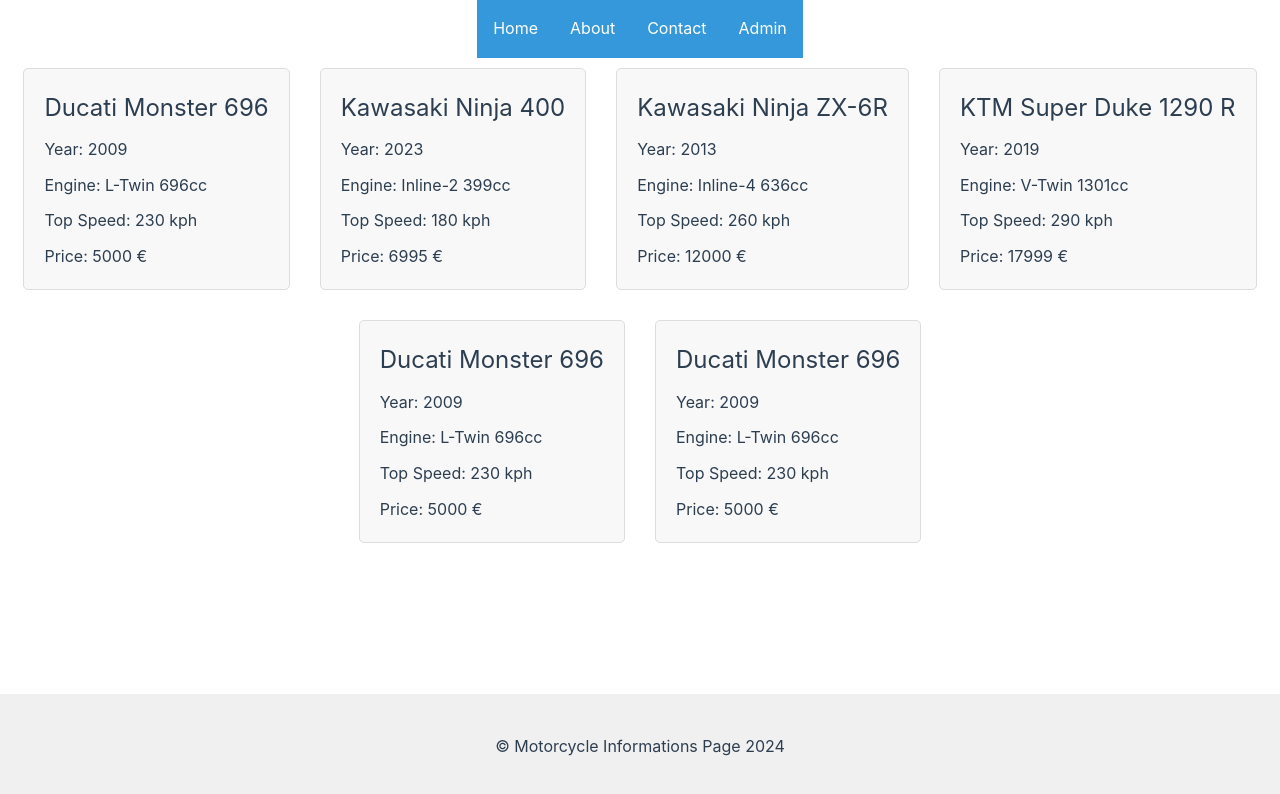
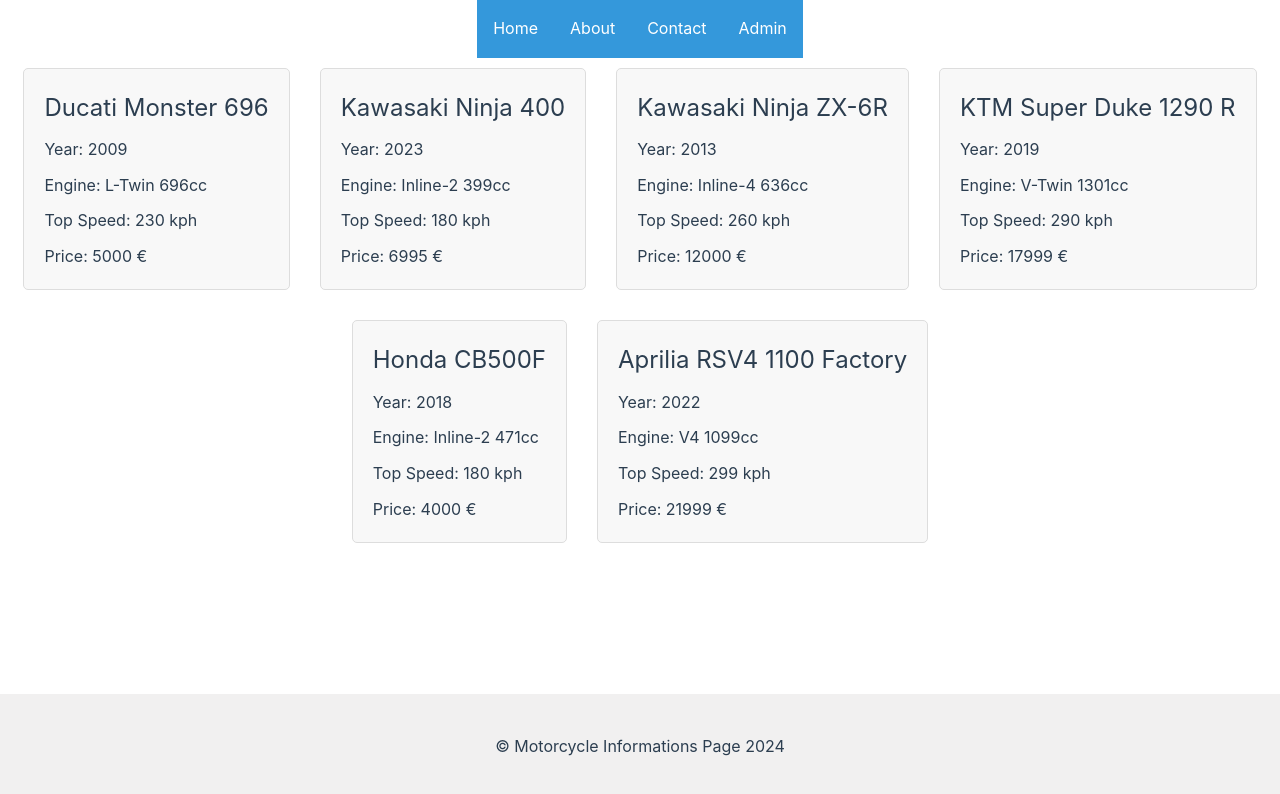
Before and after one commit to matos237/FE_Projekt, a Vue app: page / in a window 1280 px wide. Shown: the top 794 px of the page. Built offline with nearby package versions, Linux system fonts and the light colour scheme.

Commit message:
Pridávanie obsahu, zmeny v CSS

```diff
--- a/src/assets/main.css
+++ b/src/assets/main.css
@@ -33,6 +33,20 @@
   .col-20{
     flex: 20%;
     max-width: 20%;
+    background-color: white;
+    padding: 0px;
+  }
+
+  .col-10{
+    flex: 10%;
+    max-width: 10%;
+    background-color: white;
+    padding: 0px;
+  }
+
+  .col-80{
+    flex: 80%;
+    max-width: 80%;
     background-color: white;
     padding: 0px;
   }
@@ -107,3 +121,12 @@
   .motorcycle-info p {
     font-size: 16px;
   }
+
+  .about-view {
+    text-align: center;
+    padding: 20px;
+    margin: 10px;
+    background-color: #f8f8f8;
+    border: 1px solid #ddd;
+    border-radius: 5px;
+  }
--- a/src/components/AdminMenu.vue
+++ b/src/components/AdminMenu.vue
@@ -27,6 +27,10 @@
           <label for="price">Price:</label>
           <input type="number" id="price" v-model="motorcycle.price" required />
         </div>
+        <div class="form-group">
+          <label for="description">Description:</label>
+          <textarea id="description" v-model="motorcycle.description" required></textarea>
+        </div>
         <button type="submit" @click="this.store.addMotorcycle(this.motorcycle)">Add Motorcycle</button>
       </form>
     </div>
@@ -47,6 +51,7 @@
           engine: '',
           topSpeed: null,
           price: null,
+          description: '',
         },
       };
     },
--- /dev/null
+++ b/src/components/DisclaimerText.vue
@@ -0,0 +1,21 @@
+<template>
+    <div class="row">
+    <div class="col-20">
+    </div>
+    <div class="col-60">
+        <div class="about-view">
+        Disclaimer: The information provided on this site is intended for general informational purposes only.
+        While we strive to ensure the accuracy and timeliness of the content, we make no representations or warranties of any kind,
+        express or implied, about the completeness, accuracy, reliability, suitability, or availability of the information contained on the website for any purpose.
+        Any reliance you place on such information is therefore strictly at your own risk.
+
+        We acknowledge that motorcycle specifications, features, and details may change over time, and there could be inaccuracies or omissions.
+        Users are encouraged to verify any information independently and consult official sources or dealerships for the most up-to-date and accurate details.
+        The site owners, authors, and contributors disclaim any liability for any loss or damage arising from reliance on the information provided on this site or its associated content.
+        Always exercise due diligence and seek professional advice before making any decisions based on the information presented here.
+    </div>
+    </div>
+    <div class="col-20">
+    </div>
+  </div>
+</template>
--- /dev/null
+++ b/src/components/LocationInfo.vue
@@ -0,0 +1,41 @@
+<template>
+    <div class="row">
+    <div class="col-20">
+    </div>
+    <div class="col-60">
+      <div class="location-info">
+      <h3>Visit Us</h3>
+      <p><strong>Address:</strong> 1337 Šich Svatych, Ozembuchov, Tramtária</p>
+      <p><strong>Opening Hours:</strong></p>
+      <ul>
+        <li>Monday - Friday: 9:00 AM - 6:00 PM</li>
+        <li>Saturday: 10:00 AM - 4:00 PM</li>
+        <li>Sunday: Closed</li>
+      </ul>
+    </div>
+    </div>
+    <div class="col-20">
+    </div>
+  </div>
+</template>
+
+<style scoped>
+.location-info {
+  text-align: center;
+  margin-top: 30px;
+}
+
+h3 {
+  color: #3498db;
+  margin-bottom: 10px;
+}
+
+ul {
+  list-style-type: none;
+  padding: 0;
+}
+
+li {
+  margin-bottom: 5px;
+}
+</style>
--- a/src/stores/store.js
+++ b/src/stores/store.js
@@ -12,7 +12,7 @@
         engine: "L-Twin 696cc",
         topSpeed: 230,
         price: 5000,
-        description:""
+        description:"The Ducati Monster 696 of 2009 epitomizes a harmonious synthesis of aesthetic allure and dynamic prowess. This iconic motorcycle emanates an aura of distinctiveness, marrying style and performance seamlessly. Its engine, a formidable powerplant, unleashes a thrilling symphony as riders navigate varied landscapes. The Monster 696's design, marked by exposed components and a streamlined frame, emanates an understated elegance that captivates onlookers. An embodiment of versatility, this bike effortlessly adapts to the demands of city streets and winding roads alike, making it a versatile companion for diverse riding scenarios. Imbued with technological sophistication, the Monster 696 integrates modern features, ensuring an immersive and responsive riding experience. The attention to detail and quality craftsmanship underscore its enduring appeal, positioning the Monster 696 as a timeless icon within the realm of motorcycles, beckoning riders to embark on journeys where style meets performance with remarkable finesse."
       },
       {
         id: 1,
@@ -46,21 +46,23 @@
       },
       {
         id: 4,
-        brand: "Ducati",
-        model: "Monster 696",
-        year: 2009,
-        engine: "L-Twin 696cc",
-        topSpeed: 230,
-        price: 5000
+        brand: "Honda",
+        model: "CB500F",
+        year: 2018,
+        engine: "Inline-2 471cc",
+        topSpeed: 180,
+        price: 4000,
+        description:"In the motorcycling realm, the Honda CB500F of 2018 emerges as a compelling testament to design ingenuity and dynamic capability. This motorcycle, with its distinctive profile, signifies a union of aesthetic finesse and functional prowess. Powered by an engine that embodies spirited performance, the CB500F commands the road with a captivating blend of efficiency and agility. Its sleek frame and contemporary lines contribute to an overall aesthetic that is both modern and timeless, appealing to riders seeking a balance of style and substance. The CB500F seamlessly integrates rider-friendly features, ensuring a smooth and responsive journey. With a focus on versatility, this bike effortlessly navigates urban landscapes and open highways, offering riders a dynamic experience that transcends conventional boundaries. In the realm of two-wheeled excellence, the Honda CB500F 2018 stands as an embodiment of innovation, inviting enthusiasts to embrace the exhilaration of the open road."
       },
       {
         id: 5,
-        brand: "Ducati",
-        model: "Monster 696",
-        year: 2009,
-        engine: "L-Twin 696cc",
-        topSpeed: 230,
-        price: 5000
+        brand: "Aprilia",
+        model: "RSV4 1100 Factory",
+        year: 2022,
+        engine: "V4 1099cc",
+        topSpeed: 299,
+        price: 21999,
+        description:"The Aprilia RSV4 1100 Factory of 2022 is an epitome of performance engineering and visual sophistication. This motorcycle, a culmination of cutting-edge design and advanced technology, commands attention with its authoritative presence on the road. Driven by a high-performance engine, the RSV4 1100 Factory offers riders an exhilarating journey marked by robust power delivery and precise control. Its aerodynamic silhouette, characterized by sleek lines and angular contours, not only enhances its visual appeal but also optimizes airflow for superior performance. The chassis, an engineering marvel, harmonizes strength and agility, delivering a ride that balances stability and responsiveness. Equipped with top-tier suspension and braking systems, this bike ensures riders experience uncompromised control and confidence in every maneuver. Meticulous attention to detail and superior craftsmanship further elevate the RSV4 1100 Factory's status, making it a coveted choice for riders seeking a seamless fusion of style and high-performance capability."
       },
     ],
     contacts: [
--- a/src/views/AboutView.vue
+++ b/src/views/AboutView.vue
@@ -1,5 +1,8 @@
-<!-- AboutView.vue -->
 <template>
+  <div class="row">
+    <div class="col-20">
+    </div>
+    <div class="col-60">
       <div class="about-view">
         <h2>About This Page</h2>
         <p>
@@ -12,23 +15,25 @@
           The Admin page allows you to add new motorcycles to the collection. Feel free to explore and enjoy the information provided!
         </p>
       </div>
+    </div>
+    <div class="col-20">
+    </div>
+  </div>
+  <LocationInfo />
+  <DisclaimerText />
 </template>
 
 <script>
+import LocationInfo from '../components/LocationInfo.vue'
+import DisclaimerText from '../components/DisclaimerText.vue'
 export default {
-  // Add any additional logic or data for the AboutView page here
+  components: {
+    LocationInfo, DisclaimerText
+  }
 };
 </script>
 
 <style scoped>
-/* Add your styles for the AboutView page here */
-.about-view {
-  padding: 20px;
-  margin: 10px;
-  background-color: #f8f8f8;
-  border: 1px solid #ddd;
-  border-radius: 5px;
-}
 
 h2 {
   color: #3498db;
@@ -37,4 +42,6 @@
 p {
   margin-bottom: 15px;
 }
+
+
 </style>
--- a/src/views/MotorcycleView.vue
+++ b/src/views/MotorcycleView.vue
@@ -7,6 +7,7 @@
           <p>Engine: {{ motorcycle.engine }}</p>
           <p>Top Speed: {{ motorcycle.topSpeed }} kph</p>
           <p>Price: {{ motorcycle.price }} €</p>
+          <p>Description: {{ motorcycle.description }}</p>
         </div>
       </div>
     </div>
@@ -29,6 +30,7 @@
 
     .data{
       margin-top: 50px;
+      width: 60%;
     }
     .motorcycle-view {
       margin-top: 100px;
```
Lines whose indentation alone changed are shown as unchanged.
